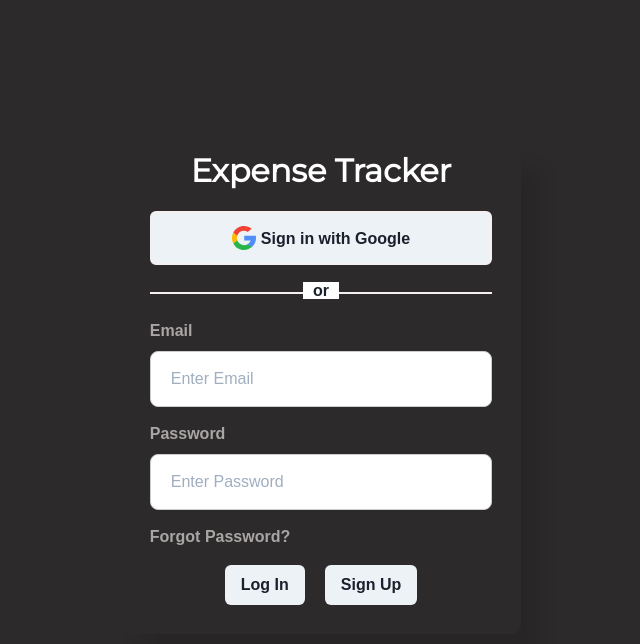
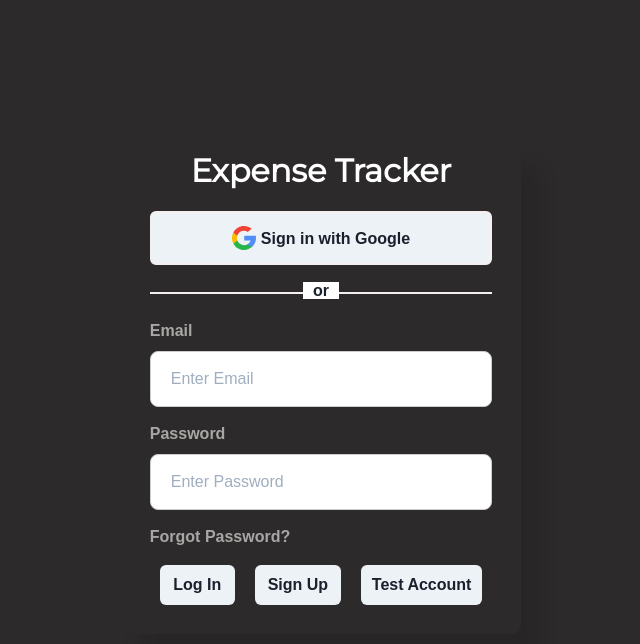
Before and after one commit to yashmantri20/expense-tracker, a React (Create React App) app: page / in a window 1280 px wide. Shown: the top 644 px of the page, without its empty margins (319-959 px from the left). Built offline with nearby package versions, Linux system fonts and the light colour scheme; no server answers.

Commit message:
Test Login Added

```diff
--- a/src/Components/Authentication/Login.js
+++ b/src/Components/Authentication/Login.js
@@ -6,6 +6,7 @@ import { AppContext } from '../../utils/context';
 import SignIn from './SignIn';
 import ResetPassword from './ResetPassword';
 import './Login.css';
+import Loader from '../Loader/Loader';
 
 const Login = () => {
   const [email, setEmail] = useState('');
@@ -13,9 +14,36 @@ const Login = () => {
   const { dispatch } = useContext(AppContext);
   const toast = useToast();
   const [toggle, setToggle] = useState(true);
+  const [loading, setLoading] = useState(false)
 
   const signInWithGoogle = () => {
     auth.signInWithPopup(new firebase.auth.GoogleAuthProvider());
+  };
+
+  const testLogin = () => {
+    setLoading(true);
+    auth
+      .signInWithEmailAndPassword('test@gmail.com', 'Test12345')
+      .then((res) => {
+        setLoading(false)
+        toast({
+          title: 'Welcome Back',
+          status: 'success',
+          duration: 4000,
+          isClosable: true,
+        })
+      }
+      )
+      .catch((e) => {
+        setLoading(false)
+        toast({
+          title: e.message,
+          status: 'error',
+          duration: 4000,
+          isClosable: true,
+        })
+      }
+      );
   };
 
   const signIn = () => {
@@ -84,6 +112,8 @@ const Login = () => {
       );
   };
 
+  if (loading) return <Loader />;
+
   return toggle ? (
     <SignIn
       setEmail={setEmail}
@@ -92,6 +122,7 @@ const Login = () => {
       signInWithGoogle={signInWithGoogle}
       signIn={signIn}
       signUp={signUp}
+      testLogin={testLogin}
     />
   ) : (
     <ResetPassword
--- a/src/Components/Authentication/SignIn.js
+++ b/src/Components/Authentication/SignIn.js
@@ -8,6 +8,7 @@ const SignIn = ({
   signInWithGoogle,
   signIn,
   signUp,
+  testLogin,
 }) => {
   return (
     <Box className='login'>
@@ -61,6 +62,9 @@ const SignIn = ({
           <Button className='login-btn' onClick={signUp}>
             Sign Up
           </Button>
+          <Button className='login-btn' onClick={testLogin}>
+            Test Account
+          </Button>
         </Flex>
       </Box>
     </Box>
```
